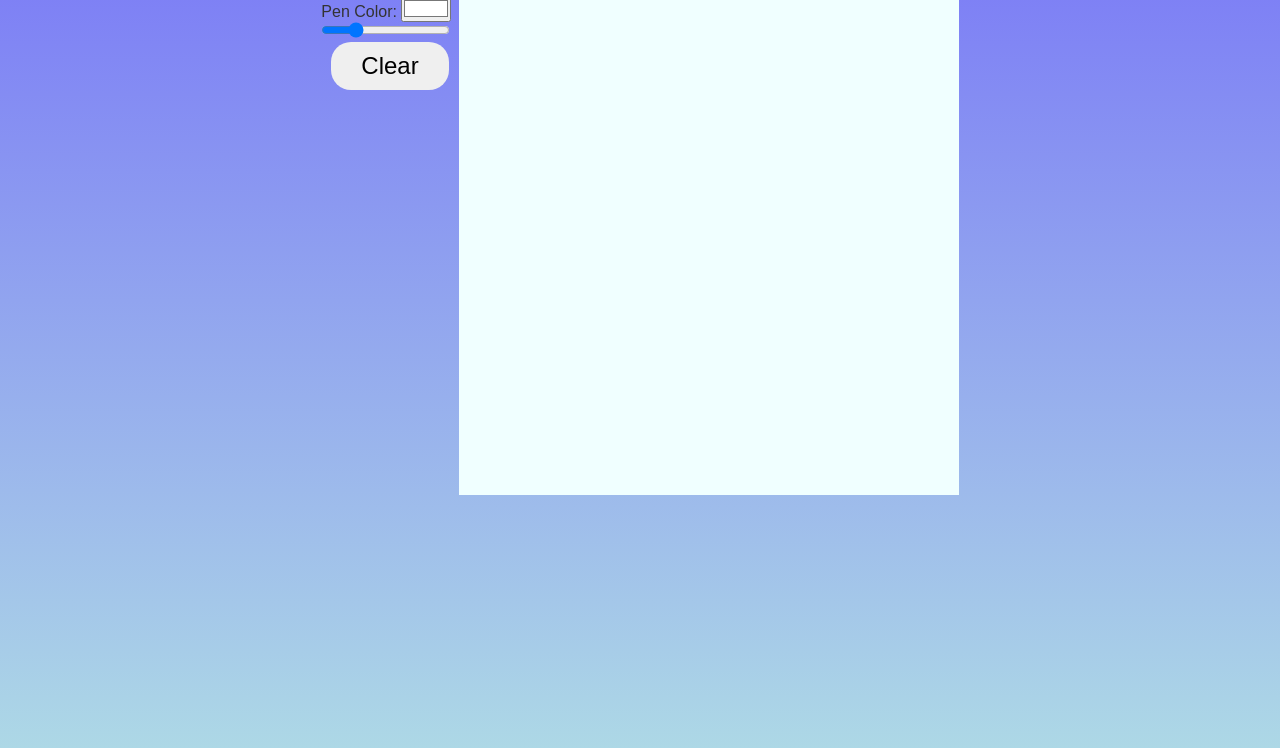
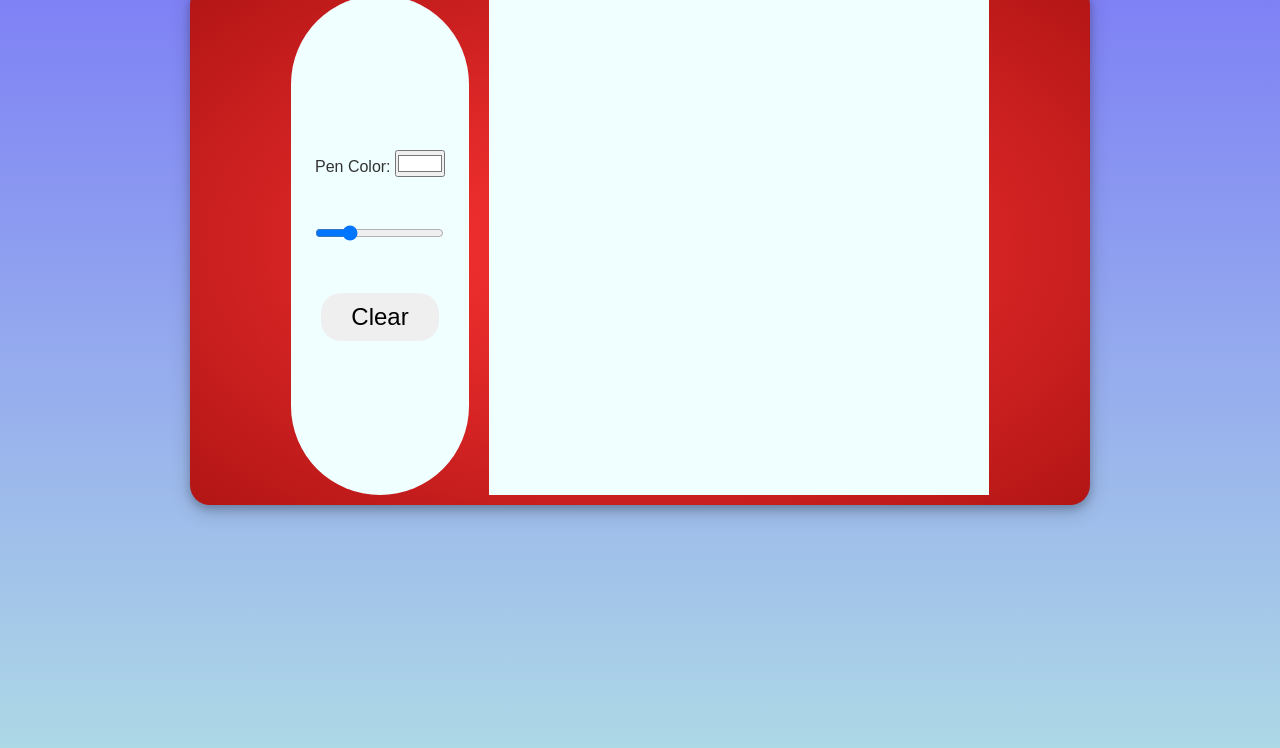
Before and after one commit to Spelks/etch-a-sketch, a plain HTML site: page index.html in a window 1280 px wide. Shown: the part 52-800 px from the top of the page. Drawn offline with Linux system fonts and the light colour scheme.

Commit message:
Add basic styling and layout.

```diff
--- a/style.css
+++ b/style.css
@@ -19,6 +19,24 @@ h1 {
     padding: 10px 30px 10px 30px;
     display: flex;
     justify-content: center;
+    width: 900px;
+    margin: 0 auto;
+    background-color: rgb(213, 19, 19);
+    background-image: radial-gradient(rgb(255, 53, 53), rgb(178, 21, 21));
+    border-radius: 20px;
+    box-shadow: 0 4px 8px 0 rgba(0, 0, 0, 0.2), 0 6px 20px 0 rgba(0, 0, 0, 0.19);
+}
+
+.control-section {
+    display: flex;
+    flex-direction: column;
+    gap: 3rem;
+    align-items: center;
+    justify-content: center;
+    padding: 20px;
+    background-color:azure;
+    border-radius: 100px;
+    margin-right: 20px;
 }
 
 .draw-section {
@@ -29,7 +47,7 @@ h1 {
     background-color: azure;
 }
 
-.reset {
+.reset-container {
     display: flex;
     justify-content: center;
 }
@@ -42,6 +60,10 @@ button {
     margin: 0 10px;
 }
 
+.slider-container {
+    text-align: center;
+}
+
 /* .grid-item:hover {
     background-color: #333;
 } */
```
